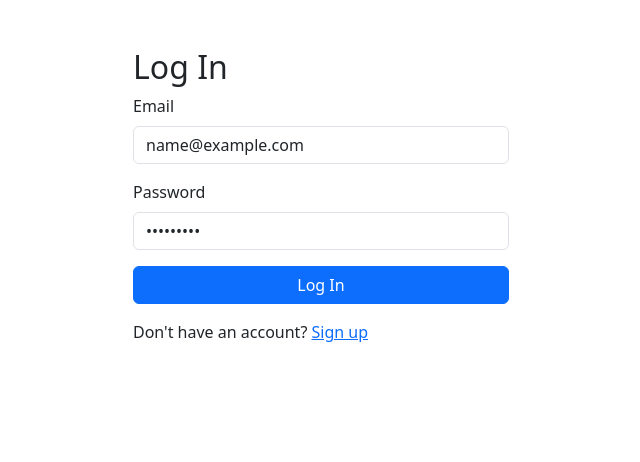
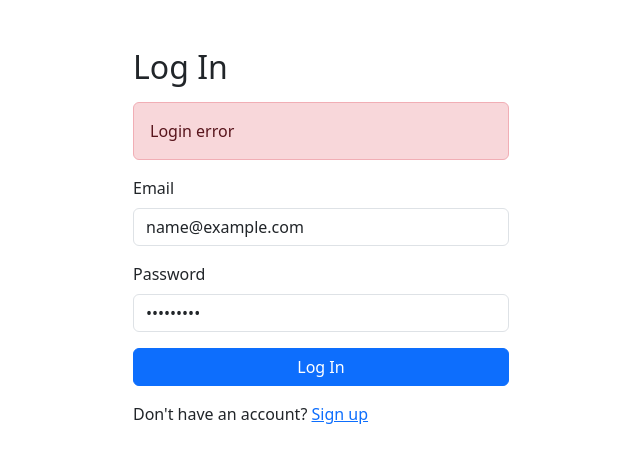
Before and after one commit to apaliwal3/ExpenseTracker, a React (Create React App) app in the folder frontend/: page /login in a window 1280 px wide. Both pictures are taken after typing "name@example.com", "Sample123" into the empty fields and a click on the button "Log In". Shown: the top 462 px of the page, without its empty margins (319-959 px from the left). Built offline with nearby package versions, Linux system fonts and the light colour scheme; no server answers.

Commit message:
Login/signup page UI fixed, auth routes working

```diff
--- a/frontend/src/App.js
+++ b/frontend/src/App.js
@@ -1,12 +1,11 @@
-import React, { useState, useEffect } from 'react';
+import React, { useState } from 'react';
 import {
   BrowserRouter as Router,
   Routes,
   Route,
   Navigate,
   Link,
-  useLocation,
-  useNavigate
+  useLocation
 } from 'react-router-dom';
 import GroupSpending from './components/GroupSpending';
 import UserBalances from './components/UserBalances';
@@ -16,9 +15,9 @@ import Signup from './components/Signup';
 import { Modal, Button } from 'react-bootstrap';
 import 'bootstrap/dist/css/bootstrap.min.css';
 import './App.css';
-import { AuthProvider, useAuth } from './context/AuthContext';
+import { AuthProvider } from './context/AuthContext';
 
-const App = () => {
+const AppWrapper = () => {
   const [user, setUser] = useState(() => {
     const saved = localStorage.getItem('user');
     return saved ? JSON.parse(saved) : null;
@@ -26,18 +25,17 @@ const App = () => {
 
   const [showModal, setShowModal] = useState(false);
 
+  const location = useLocation();
+  const isAuthPage = location.pathname === '/login' || location.pathname === '/signup';
+
   const handleLogout = () => {
     localStorage.removeItem('user');
     setUser(null);
     setShowModal(false);
   };
 
-  const location = window.location.pathname;
-  const isAuthPage = location === '/login' || location === '/signup';
-
   return (
-    <AuthProvider>
-      <Router>
+    <>
       {!isAuthPage && (
         <nav className="d-flex justify-content-between align-items-center py-3 border-bottom px-4">
           <div className="fs-4 fw-bold">Expense Tracker</div>
@@ -76,9 +74,9 @@ const App = () => {
           path="/group-spending"
           element={user ? <GroupSpending /> : <Navigate to="/login" />}
         />
+        <Route path="*" element={<Navigate to={user ? "/" : "/login"} />} />
       </Routes>
 
-        {/* Profile Modal */}
       <Modal show={showModal} onHide={() => setShowModal(false)} centered>
         <Modal.Header closeButton>
           <Modal.Title>Account</Modal.Title>
@@ -88,9 +86,16 @@ const App = () => {
           <Button variant="danger" onClick={handleLogout}>Logout</Button>
         </Modal.Body>
       </Modal>
+    </>
+  );
+};
+
+const App = () => (
+  <AuthProvider>
+    <Router>
+      <AppWrapper />
     </Router>
   </AuthProvider>
 );
-};
 
 export default App;
--- a/frontend/src/components/Login.js
+++ b/frontend/src/components/Login.js
@@ -5,10 +5,12 @@ import { useNavigate, Link } from 'react-router-dom';
 const Login = ({ setUser }) => {
   const [email, setEmail] = useState('');
   const [password, setPassword] = useState('');
+  const [error, setError] = useState('');
   const navigate = useNavigate();
 
   const handleLogin = async (e) => {
     e.preventDefault();
+    setError('');
 
     try {
       const res = await axios.post('http://localhost:5001/api/auth/login', {
@@ -24,13 +26,18 @@ const Login = ({ setUser }) => {
       navigate('/');
     } catch (err) {
       console.error('Login failed:', err);
-      alert(err.response?.data?.error || 'Login error');
+      setError(err.response?.data?.error || 'Login error');
     }
   };
 
   return (
     <div className="container mt-5" style={{ maxWidth: 400 }}>
       <h2>Log In</h2>
+      {error && (
+        <div className="alert alert-danger mt-3" role="alert">
+          {error}
+        </div>
+      )}
       <form onSubmit={handleLogin}>
         <div className="mb-3">
           <label className="form-label">Email</label>
--- a/frontend/src/components/Signup.js
+++ b/frontend/src/components/Signup.js
@@ -6,10 +6,12 @@ const Signup = ({ setUser }) => {
   const [name, setName] = useState('');
   const [email, setEmail] = useState('');
   const [password, setPassword] = useState('');
+  const [error, setError] = useState('');
   const navigate = useNavigate();
 
   const handleSignup = async (e) => {
     e.preventDefault();
+    setError('');
 
     try {
       const res = await axios.post('http://localhost:5001/api/auth/signup', {
@@ -24,13 +26,18 @@ const Signup = ({ setUser }) => {
       navigate('/');
     } catch (err) {
       console.error('Signup failed:', err);
-      alert(err.response?.data?.error || 'Signup error');
+      setError(err.response?.data?.error || 'Signup error');
     }
   };
 
   return (
     <div className="container mt-5" style={{ maxWidth: 400 }}>
       <h2>Sign Up</h2>
+      {error && (
+        <div className="alert alert-danger mt-3" role="alert">
+          {error}
+        </div>
+      )}
       <form onSubmit={handleSignup}>
         <div className="mb-3">
           <label className="form-label">Name</label>
```
Also changed, not shown: 1 other file (tests, documents, lock files or other folders). Lines whose indentation alone changed are shown as unchanged.
